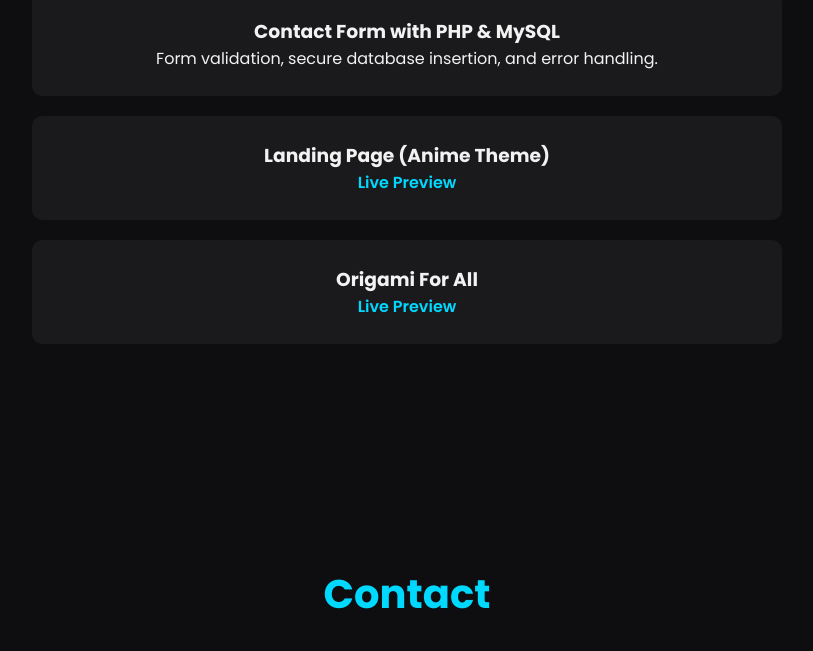
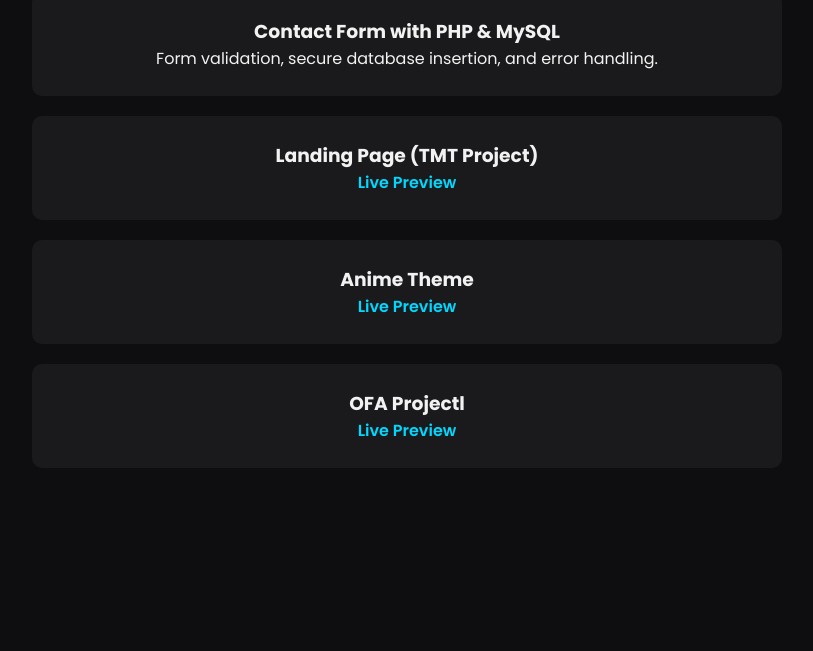
Before and after one commit to aiylen/My-Portfolio-, a plain HTML site: page index.html in a window 1280 px wide. Shown: the part 1768-2419 px from the top of the page, without its empty margins (233-1046 px from the left). Drawn offline with Linux system fonts and the light colour scheme.

Commit message:
Update project titles in index.html

```diff
--- a/index.html
+++ b/index.html
@@ -62,11 +62,15 @@
       <p>Form validation, secure database insertion, and error handling.</p>
     </div>
     <div class="project-card">
-      <h3>Landing Page (Anime Theme)</h3>
+      <h3>Landing Page (TMT Project)</h3>
+      <a href="https://aiylen.github.io/TMT/" target="_blank">Live Preview</a>
+    </div>
+    <div class="project-card">
+      <h3>Anime Theme</h3>
       <a href="https://aiylen.github.io/Anime/" target="_blank">Live Preview</a>
     </div>
     <div class="project-card">
-      <h3>Origami For All</h3>
+      <h3>OFA Projectl</h3>
       <a href="https://aiylen.github.io/Origami/" target="_blank">Live Preview</a>
     </div>
   </section>
```
